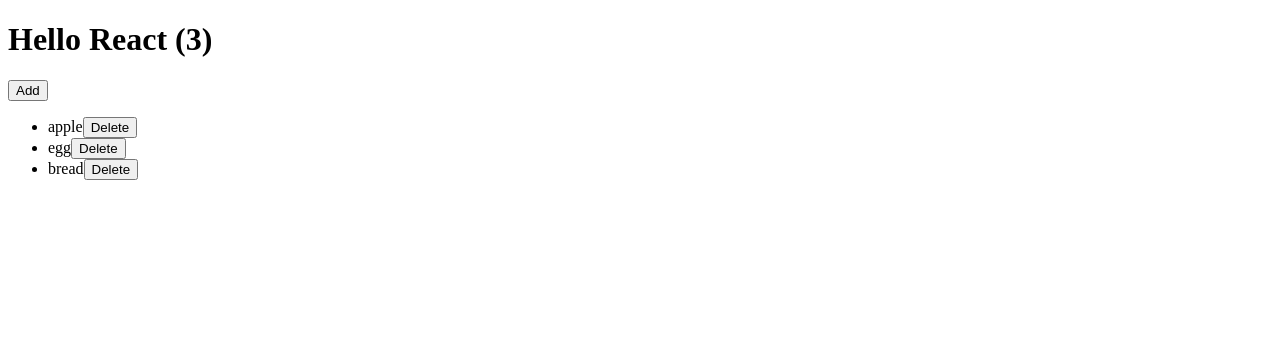
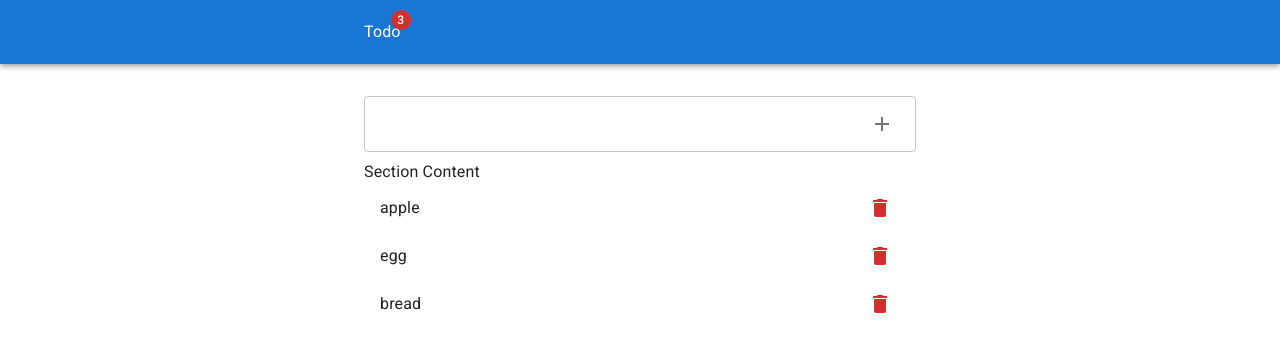
Before and after one commit to kyawhla-commit/pwd2-, a React (Vite) app in the folder todo/: page / in a window 1280 px wide. Shown: the top 352 px of the page. Built offline with nearby package versions, Linux system fonts and the light colour scheme.

Commit message:
modified ui with MUI

```diff
--- a/todo/package.json
+++ b/todo/package.json
@@ -10,6 +10,11 @@
     "preview": "vite preview"
   },
   "dependencies": {
+    "@emotion/react": "^11.14.0",
+    "@emotion/styled": "^11.14.1",
+    "@fontsource/roboto": "^5.2.6",
+    "@mui/icons-material": "^7.3.1",
+    "@mui/material": "^7.3.1",
     "react": "^19.1.0",
     "react-dom": "^19.1.0"
   },
--- a/todo/src/App.jsx
+++ b/todo/src/App.jsx
@@ -1,11 +1,16 @@
-import { useState } from "react";
-import Item from "./Item";
+import { useState } from 'react';
+import Item from './Item';
+import Form from './Form';
+import Header from './Header';
+import List from './List';
+
+import { Box, Container } from '@mui/material';
 
 export default function App() {
   const [items, setItems] = useState([
-    { id: 3, name: "apple", done: false },
-    { id: 2, name: "egg", done: false },
-    { id: 1, name: "bread", done: false },
+    { id: 3, name: 'apple', done: false },
+    { id: 2, name: 'egg', done: false },
+    { id: 1, name: 'bread', done: false },
   ]);
 
   const add = (name) => {
@@ -13,21 +18,24 @@ export default function App() {
     setItems([{ id, name, done: false }, ...items]);
   };
 
-  const del = id => {
-    setItems(
-      items.filter(item => item.id !== id)
-    )
-  }
+  const del = (id) => {
+    setItems(items.filter((item) => item.id !== id));
+  };
 
   return (
     <>
-      <h1>Hello React ({items.length})</h1>
-      <button onClick={() => add("New Item")}>Add</button>
-      <ul>
-        {items.map((item) => (
-          <Item key={items.id} del={del} item={item} />
-        ))}
-      </ul>
+      <Header count={items.length} />
+      <Container maxWidth="sm">
+        <Box sx={{ mt: 4 }}>
+          <Form add={add} />
+        </Box>
+
+        <List>
+          {items.map((item) => (
+            <Item key={item.id} del={del} item={item} />
+          ))}
+        </List>
+      </Container>
     </>
   );
 }
--- /dev/null
+++ b/todo/src/Form.jsx
@@ -0,0 +1,31 @@
+import { useRef } from "react";
+import { OutlinedInput, IconButton, Box } from "@mui/material";
+
+import { Add as AddIcon } from "@mui/icons-material";
+
+export default function Form({ add }) {
+  const nameInput = useRef();
+  return (
+    <form
+      onSubmit={(e) => {
+        e.preventDefault();
+        add(nameInput.current.value);
+
+        nameInput.current.value = "";
+        nameInput.current.focus();
+      }}
+    >
+      <Box sx={{ display: "flex" }}>
+        <OutlinedInput
+          inputRef={nameInput}
+          sx={{ flexGrow: 1 }}
+          endAdornment={
+            <IconButton variant="contained" type="submit">
+              <AddIcon />
+            </IconButton>
+          }
+        />
+      </Box>
+    </form>
+  );
+}
--- /dev/null
+++ b/todo/src/Header.jsx
@@ -0,0 +1,14 @@
+import { Toolbar, Container, Typography, AppBar, Badge } from '@mui/material';
+export default function Header({count}) {
+  return (
+    <AppBar position="static">
+      <Toolbar>
+        <Container maxWidth="sm">
+          <Badge badgeContent={count} color="error">
+            Todo
+          </Badge>
+        </Container>
+      </Toolbar>
+    </AppBar>
+  );
+}
--- a/todo/src/Item.jsx
+++ b/todo/src/Item.jsx
@@ -1,6 +1,16 @@
+import { IconButton, List, ListItem, ListItemText } from "@mui/material";
+import {
+    Delete as DeleteIcon
+} from "@mui/icons-material";
 export default function Item({ item, del }) {
-    return <li>
-        {item.name}
-        <button onClick={() => del(item.id)}>Delete</button>
-        </li>;
-  }
+  return (
+    <ListItem secondaryAction = {
+        <IconButton onClick={()=> del(item.id)}>
+            <DeleteIcon color="error"/>
+        </IconButton>
+    }>
+      <ListItemText>{item.name}</ListItemText>
+
+    </ListItem>
+  );
+}
--- /dev/null
+++ b/todo/src/List.jsx
@@ -0,0 +1,8 @@
+import { List as MuiList } from "@mui/material";
+
+export default function List({children}) {
+    return <MuiList>
+        <span sx={{mt:54}}>Section Content</span>
+        {children}
+    </MuiList>
+}
--- a/todo/src/main.jsx
+++ b/todo/src/main.jsx
@@ -1,9 +1,15 @@
 import { StrictMode } from 'react'
 import { createRoot } from 'react-dom/client'
 import App from './App.jsx'
+import '@fontsource/roboto/300.css';
+import '@fontsource/roboto/400.css';
+import '@fontsource/roboto/500.css';
+import '@fontsource/roboto/700.css';
 
+import { CssBaseline } from "@mui/material"
 createRoot(document.getElementById('root')).render(
   <StrictMode>
+    <CssBaseline/>
     <App />
   </StrictMode>,
 )
```
Also changed, not shown: 1 other file (tests, documents, lock files or other folders).
